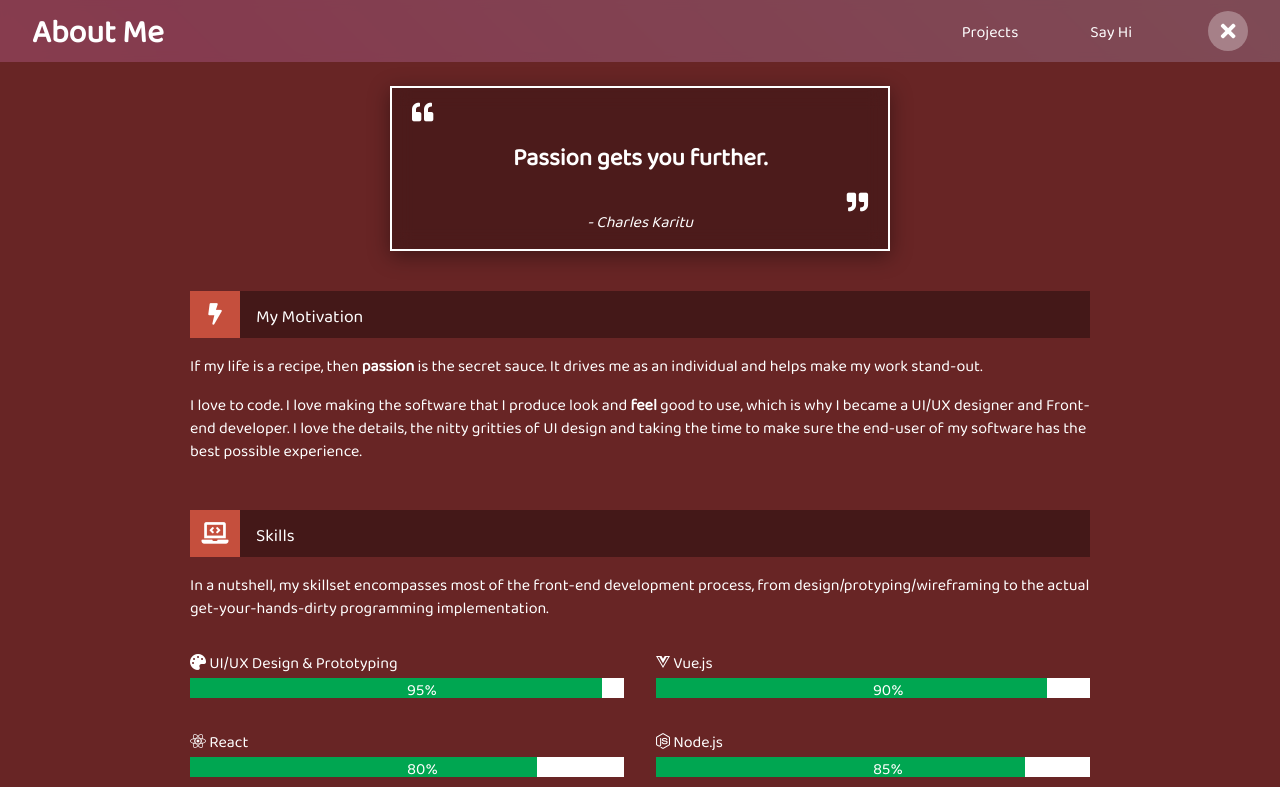
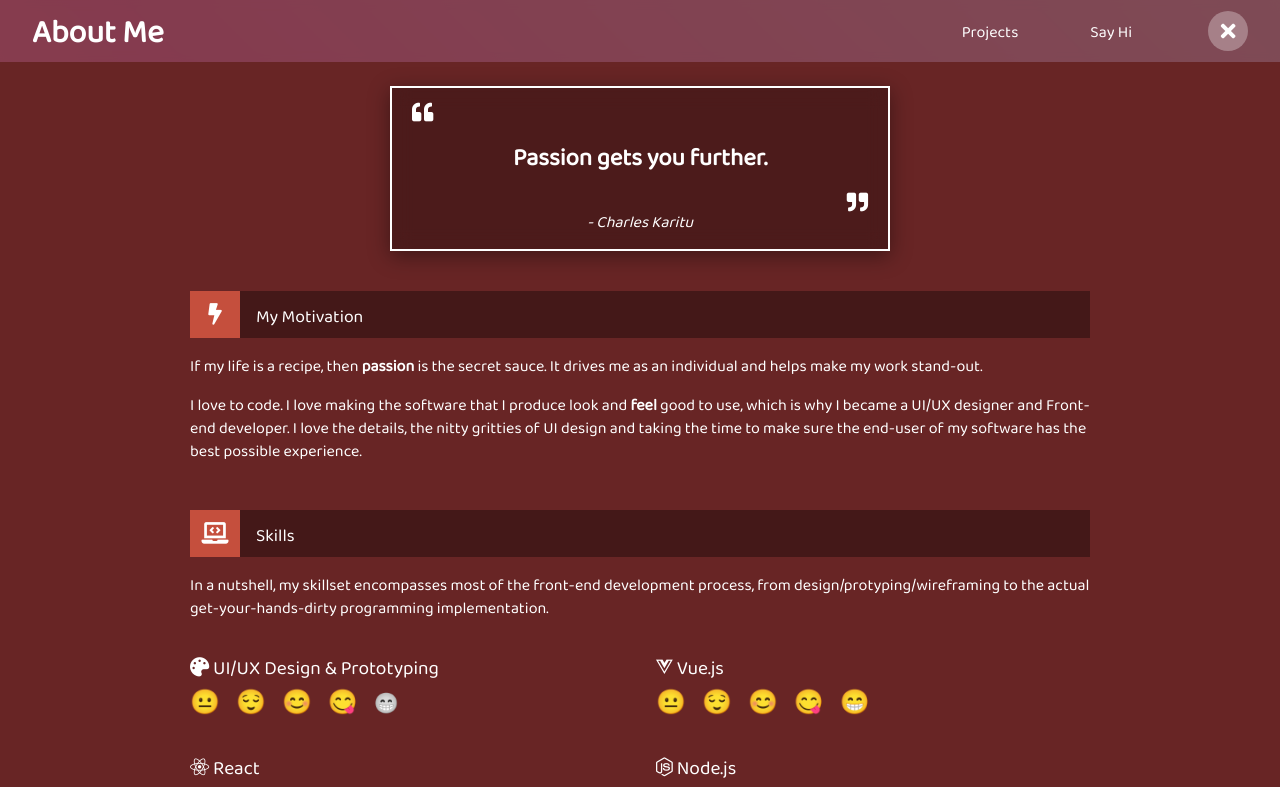
Before and after one commit to KennethMurugu/my-portfolio, a Vue app: page /#/pages/about in a window 1280 px wide. Shown: the top 787 px of the page. Built offline with nearby package versions, Linux system fonts and the light colour scheme.

Commit message:
changed skills progress bar design

```diff
--- a/package.json
+++ b/package.json
@@ -9,6 +9,7 @@
   },
   "dependencies": {
     "core-js": "^3.6.5",
+    "tippy.js": "^6.2.3",
     "vue": "^2.6.11",
     "vue-class-component": "^7.2.2",
     "vue-property-decorator": "^8.4.2",
--- a/src/assets/styles/application.scss
+++ b/src/assets/styles/application.scss
@@ -55,3 +55,15 @@ body {
 .text-justify {
   text-align: justify;
 }
+
+.skill-tooltip {
+  display: flex;
+  flex-direction: row;
+  align-items: center;
+  .smiley {
+    font-size: 1.5rem;
+  }
+}
+.tippy-box {
+  box-shadow: 0px 3px 5px rgba(0, 0, 0, 0.432);
+}
--- a/src/views/Pages/About.vue
+++ b/src/views/Pages/About.vue
@@ -53,9 +53,14 @@
             <i :class="`${skill.icon}`"></i>
             {{ skill.name }}
           </p>
-          <div class="bar">
-            <div class="fill" :style="{width: `${skill.percentage}%`}"></div>
-            <span class="percentage">{{ skill.percentage }}%</span>
+          <div class="bar" :data-tippy-content="getSkillTooltipContent(skill.percentage)">
+            <!-- <div class="fill" :style="{width: `${skill.percentage}%`}"></div>
+            <span class="percentage">{{ skill.percentage }}%</span>-->
+            <span class="fill" :class="{'active': skill.percentage >= 1}">&#128528;</span>
+            <span class="fill" :class="{'active': skill.percentage >= 2}">&#128524;</span>
+            <span class="fill" :class="{'active': skill.percentage >= 3}">&#128522;</span>
+            <span class="fill" :class="{'active': skill.percentage >= 4}">&#128523;</span>
+            <span class="fill" :class="{'active': skill.percentage >= 5}">&#128513;</span>
           </div>
         </div>
       </div>
@@ -64,7 +69,9 @@
 </template>
 
 <script>
-// import PageHeader from '@/components/PageHeader'
+import tippy from 'tippy.js'
+import 'tippy.js/dist/tippy.css' // optional for styling
+
 export default {
   name: 'About',
   // components: { PageHeader },
@@ -74,45 +81,83 @@ export default {
         {
           name: 'UI/UX Design & Prototyping',
           icon: 'fas fa-palette',
-          percentage: 95
+          percentage: 4
         },
         {
           name: 'Vue.js',
           icon: 'fab fa-vuejs',
-          percentage: 90
+          percentage: 5
         },
         {
           name: 'React',
           icon: 'fab fa-react',
-          percentage: 80
+          percentage: 3
         },
         {
           name: 'Node.js',
           icon: 'fab fa-node-js',
-          percentage: 85
+          percentage: 4
         },
         {
           name: 'Bootstrap',
           icon: 'fab fa-bootstrap',
-          percentage: 95
+          percentage: 5
         },
         {
           name: 'Vuetify',
           icon: 'fab fa-vuejs',
-          percentage: 85
+          percentage: 4
         },
         {
           name: 'SASS/SCSS',
           icon: 'fab fa-sass',
-          percentage: 80
+          percentage: 4
+        }
+      ],
+      skillLevels: [
+        {
+          smiley: '&#128528',
+          description:
+            'This one is mostly new to me and I do not have much experience outside of Hello World Projects. '
+        },
+        {
+          smiley: '&#128524',
+          description:
+            "I'm just starting to learn this skill and have moved away from simple Hello World Projects."
+        },
+        {
+          smiley: '&#128522',
+          description:
+            'I have some experience in this area but there is definitely room for improvement.'
+        },
+        {
+          smiley: '&#128523',
+          description:
+            'I am quite comfortable with this skill and I have used it before in multiple projects.'
+        },
+        {
+          smiley: '&#128513',
+          description:
+            'I have used this skill extensively in multiple projects and understand it inside and out.'
         }
       ]
     }
   },
   methods: {
-    close() {
-      this.$emit('closeme')
+    getSkillTooltipContent(skillPercentage) {
+      const skill = this.skillLevels[skillPercentage - 1]
+
+      return `
+        <p class="skill-tooltip">
+          <span class="smiley">${skill.smiley}</span>
+          <span class="mx-3">&bull;</span>
+          <span>${skill.description}</span>
+        </p>
+      `
     }
+  },
+  mounted() {
+    tippy('[data-tippy-content]', { allowHTML: true })
   }
 }
 </script>
@@ -172,14 +217,28 @@ export default {
   grid-template-columns: 1fr 1fr;
   gap: 1rem 2rem;
   .skill {
+    .title {
+      font-size: 1.2rem;
+    }
     .bar {
       position: relative;
-      background-color: #fff;
-      height: 20px;
+      // background-color: rgba(0, 0, 0, 0.164);
+      border-radius: 3px;
+      // display: grid;
+      // grid-template-columns: auto auto auto auto auto;
+      // height: 20px;
       .fill {
-        background-color: #00a651;
+        // background-color: #00a651;
         // width: 80%;
         height: 100%;
+        font-size: 1.25rem;
+        margin-right: 1rem;
+        filter: grayscale(100%);
+
+        &.active {
+          filter: grayscale(0%);
+          font-size: 1.5rem;
+        }
       }
       .percentage {
         position: absolute;
--- a/src/views/Pages/PagesTemplate.vue
+++ b/src/views/Pages/PagesTemplate.vue
@@ -1,7 +1,6 @@
 <template>
   <div>
     <PageHeader
-      class="header"
       :title="$store.state.currentPage.title"
       :background="headerColors[$store.state.currentPage.name]"
       v-on:close="$emit('switchpage', 0)"
--- a/src/views/Pages/Projects.vue
+++ b/src/views/Pages/Projects.vue
@@ -1,19 +1,23 @@
 <template>
   <div class="page projects">
-    <!-- <div class="header">
-      <h1>Projects</h1>
-      <i class="fas fa-times fa-lg close" @click="$emit('switchpage', 0)"></i>
+    <!-- <div class="header mx-auto mb-12">
+      <div class="icons-container">
+        <i class="fas fa-laptop-code fa-7x icon"></i>
+        <i class="fas fa-palette fa-4x icon"></i>
+        <i class="fab fa-node-js fa-4x icon"></i>
+        <i class="fab fa-vuejs fa-7x icon"></i>
+      </div>
     </div>-->
-    <!-- <PageHeader
-      class="header"
-      title="Projects"
-      background="#5f0e99"
-      v-on:close="$emit('switchpage', 0)"
-    >
-      <p @click="$emit('switchpage', 1)">About Me</p>
-      <p @click="$emit('switchpage', 3)">Say Hi</p>
-    </PageHeader>-->
-    <span>PROJECTS</span>
+
+    <div class="speech-container mx-auto">
+      <img :src="require('@/assets/img/me.jpeg')" alt="Kenneth Kimotho" class="avatar-me mx-auto" />
+      <div class="speech pa-5 pl-12">
+        <p>
+          Have a look at some of the projects I've worked on, with links to Github and demos where applicable.
+          <span>&#128512;</span>
+        </p>
+      </div>
+    </div>
   </div>
 </template>
 
@@ -36,4 +40,62 @@ export default {
   display: block;
   padding: 0;
 }
+.header {
+  width: 90%;
+  max-width: 500px;
+  padding-top: 5rem;
+}
+
+.icons-container {
+  position: relative;
+  text-align: center;
+  display: flex;
+  justify-content: center;
+  align-items: center;
+
+  .icon {
+    position: absolute;
+    text-shadow: 0px 0px 15px rgba(0, 0, 0, 0.637);
+
+    &.fa-vuejs {
+      color: #59b984;
+      transform: translateY(-50px);
+    }
+    &.fa-node-js {
+      color: #6fa761;
+      transform: translateX(70px);
+    }
+    &.fa-palette {
+      color: #00b9ff;
+      transform: translateX(-70px);
+    }
+    &.fa-laptop-code {
+      color: #fff;
+    }
+  }
+}
+
+.speech-container {
+  // display: grid;
+  // grid-template-columns: auto auto;
+  // align-items: center;
+  max-width: 500px;
+  text-align: center;
+
+  .avatar-me {
+    max-width: 80px;
+    width: 80%;
+    border-radius: 50%;
+    transform: translateY(30px);
+    z-index: 2;
+    box-shadow: 0px 0px 15px rgba(0, 0, 0, 0.507);
+  }
+  .speech {
+    background-color: rgba(0, 0, 0, 0.507);
+    border-radius: 5px;
+    // backdrop-filter: blur(5px);
+    z-index: 1;
+    box-shadow: 0px 0px 10px rgba(0, 0, 0, 0.507);
+  }
+}
 </style>
```
Also changed, not shown: 1 other file (tests, documents, lock files or other folders).
